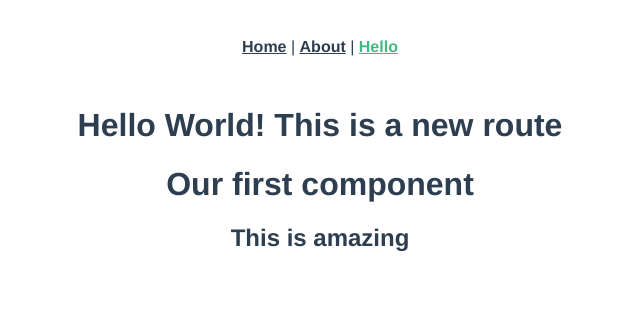
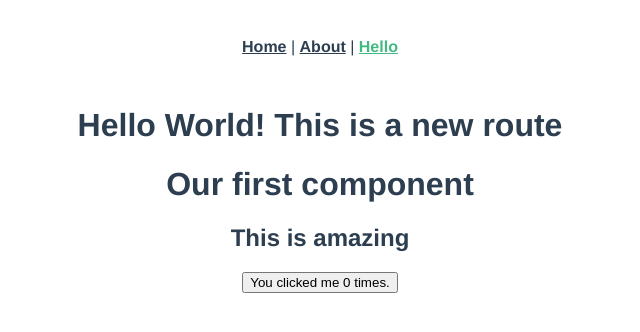
Before and after one commit to Adam-Collier/vue-demo, a Vue app: page /hello in a window 1280 px wide. Shown: the top 332 px of the page, without its empty margins (320-960 px from the left). Built offline with nearby package versions, Linux system fonts and the light colour scheme.

Commit message:
reactive component created

```diff
--- /dev/null
+++ b/src/components/ButtonComponent.vue
@@ -0,0 +1,13 @@
+<template>
+  <button @click="count++">You clicked me {{ count }} times.</button>
+</template>
+
+<script>
+export default {
+  data: function() {
+    return {
+      count: 0
+    };
+  }
+};
+</script>
--- a/src/views/Hello.vue
+++ b/src/views/Hello.vue
@@ -3,15 +3,23 @@
   <div>
     <h1>Hello World! This is a new route</h1>
     <MyFirstComponent/>
+    <ButtonComponent/>
   </div>
 </template>
 
 <script>
 import MyFirstComponent from "@/components/MyFirstComponent";
+import ButtonComponent from "@/components/ButtonComponent";
 
 export default {
+  data: function() {
+    return {
+      count: 0
+    };
+  },
   components: {
-    MyFirstComponent
+    MyFirstComponent,
+    ButtonComponent
   }
 };
 </script>
```
